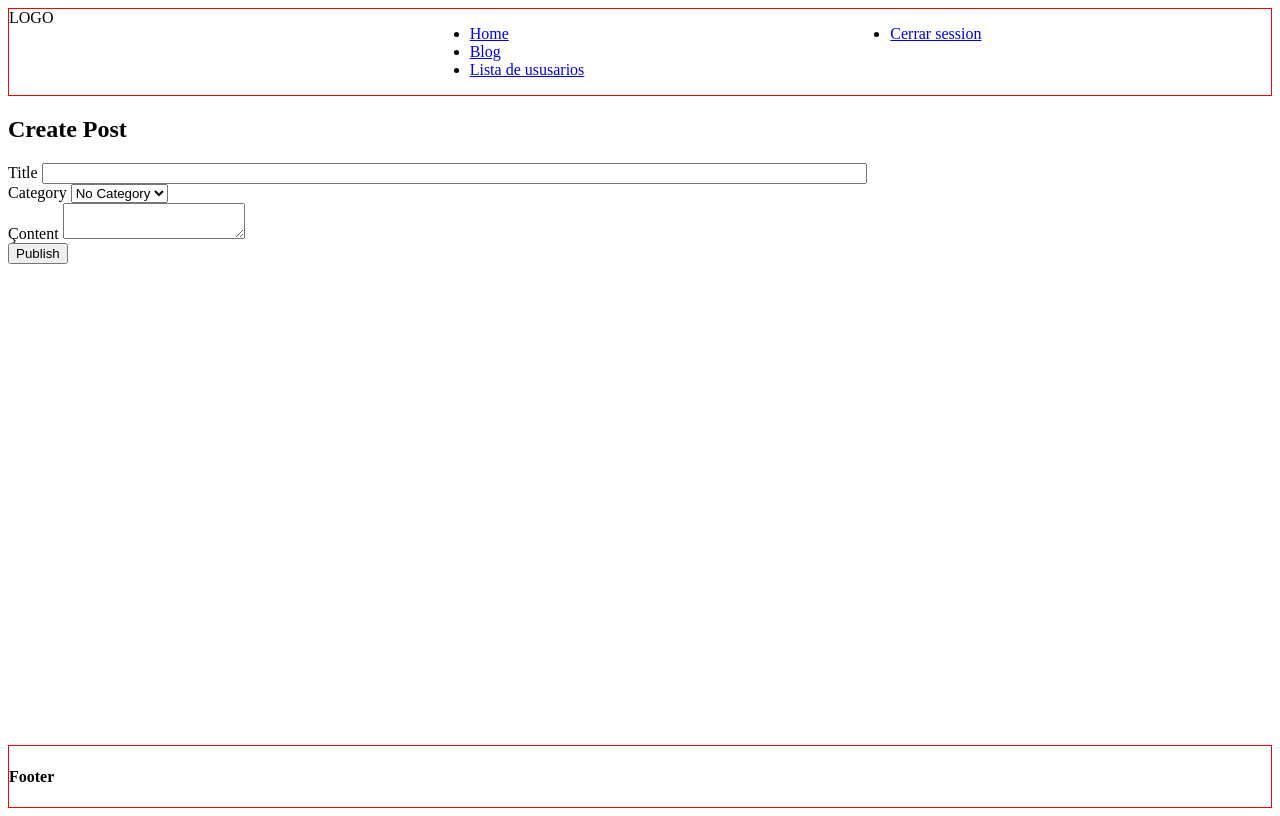
After one commit to RamconDev/flask-learning, a Flask app: page /post_create in a window 1280 px wide. The commit adds this page. Run offline with Flask 3, Linux system fonts and the light colour scheme; the visitor is signed in with stand-in values (Sample User, id 1); data that the repository does not hold is empty.

Commit message:
added a basic posts funcitionality

```diff
--- a/app/main/templates/index.html
+++ b/app/main/templates/index.html
@@ -1,3 +1,7 @@
+{% extends "base.html" %}
+
+{% block content %}
+    <div id="index">
         <h1>Main Index</h1>
         <div>
             {% with messages = get_flashed_messages() %}
@@ -10,3 +14,5 @@
             {% endif %}
             {% endwith %}
         </div>
+    </div>
+{% endblock content %}
--- a/app/main/templates/users_list.html
+++ b/app/main/templates/users_list.html
@@ -1,3 +1,6 @@
+{% extends "base.html" %}
+
+{% block content %}
     <h1>Lista de usuarios</h1>
     <div>
         <ul>
@@ -14,3 +17,4 @@
             {% endfor %}
         </ul>
     </div>
+{% endblock content %}
--- a/app/models.py
+++ b/app/models.py
@@ -30,3 +30,27 @@ class User(UserMixin, db.Model):
 @login_manager.user_loader
 def load_user(user_id):
     return db.session.get(User, int(user_id))
+
+class Category(db.Model):
+    id = db.Column(db.Integer, primary_key=True)
+    name = db.Column(db.String(64), unique=True, nullable=False)
+
+class Post(db.Model):
+    id = db.Column(db.Integer, primary_key=True)
+    title = db.Column(db.String(256), nullable=False)
+    content = db.Column(db.Text, nullable=True)
+    user_id = db.Column(db.Integer, db.ForeignKey('users.id'), nullable=False)
+    category_id = db.Column(db.Integer, db.ForeignKey('category.id'), nullable=True)
+    create_date = db.Column(db.DateTime, default=datetime.utcnow)
+    edit_date = db.Column(db.DateTime, nullable=True)
+
+    @classmethod
+    def create_post(cls, title, content, user_id, category_id=None):
+        post = cls(
+            title = title,
+            content = content,
+            user_id = user_id,
+            category_id = category_id
+        )
+
+        return post
--- /dev/null
+++ b/app/posts/__init__.py
@@ -0,0 +1,5 @@
+from flask import Blueprint
+
+posts_bp = Blueprint('posts', __name__, template_folder='templates')
+
+from app.posts import routes
--- /dev/null
+++ b/app/posts/forms.py
@@ -0,0 +1,9 @@
+from flask_wtf import FlaskForm
+from wtforms import StringField, TextAreaField, SubmitField, SelectField
+from wtforms.validators import DataRequired
+
+class CreatePostForm(FlaskForm):
+    title = StringField('Title', validators=[DataRequired()])
+    content = TextAreaField('Çontent')
+    category = SelectField('Category', coerce=int)
+    submit = SubmitField('Publish')
--- /dev/null
+++ b/app/posts/routes.py
@@ -0,0 +1,62 @@
+from app.posts import posts_bp as posts
+
+from flask import render_template, url_for, redirect, flash
+from flask_login import login_user, logout_user, login_required, current_user
+from app.posts.forms import CreatePostForm
+from app import db
+
+from app.models import Post, Category
+
+
+@posts.route('/posts_list')
+def posts_list():
+    posts = db.session.execute(
+        db.select(Post).order_by(Post.id.desc())
+    ).scalars().all()
+    return render_template('posts_list.html', posts=posts)
+
+@posts.route('/post_create', methods=['GET', 'POST'])
+@login_required
+def post_create():
+
+    form = CreatePostForm()
+
+    categories = Category.query.all()
+    form.category.choices = [(0, 'No Category')] + [(c.id, c.name) for c in categories]
+
+    if form.validate_on_submit():
+        post = Post.create_post(
+            title = form.title.data,
+            content = form.content.data,
+            user_id = current_user.id,
+            category_id = form.category.data
+        )
+        db.session.add(post)
+        db.session.commit()
+        flash("Post creado exitosamente!")
+        return redirect( url_for('posts.posts_list') )
+
+    return render_template('/create_post.html', form=form)
+
+@posts.route('/post/<int:post_id>')
+def post(post_id):
+    post = db.session.get(Post, post_id)
+    if not post:
+        flash("Post no encontrado")
+        return redirect(url_for('posts.posts_list'))
+    return render_template('post_single.html', post=post)
+
+@posts.route('/post_edit')
+def post_edit():
+    pass
+
+@posts.route('/post_delete/<int:post_id>')
+def post_delete(post_id):
+    post = db.session.get(Post, post_id)
+    if not post:
+        flash("Post no encontrado")
+        return redirect(url_for('posts.posts_list'))
+    db.session.delete(post)
+    db.session.commit()
+    flash("Post eliminado exitosamente!")
+    return redirect(url_for('posts.posts_list'))
--- /dev/null
+++ b/app/posts/templates/create_post.html
@@ -0,0 +1,35 @@
+{% extends "base.html" %}
+
+{% block content %}
+<h2>Create Post</h2>
+<div>
+    <form method="post">
+        {{ form.hidden_tag() }}
+        <div>
+            {{ form.title.label }}
+            {{ form.title(size=100) }}
+            {% for error in form.title.errors %}
+                <span style="color: red; display: block;">[{{ error }}]</span>
+            {% endfor %}
+        </div>
+        <div>
+            {{ form.category.label }}
+            {{ form.category(class="form-control") }}
+            {% for error in form.category.errors %}
+                <span style="color: red;">[{{ error }}]</span>
+            {% endfor %}
+        </div>
+
+        <div>
+            {{ form.content.label }}
+            {{ form.content }}
+            {% for error in form.content.errors %}
+                <span style="color: red; display: block;">[{{ error }}]</span>
+            {% endfor %}
+        </div>
+        <div>
+            {{ form.submit }}
+        </div>
+    </form>
+</div>
+{% endblock content %}
--- a/app/register_blueprints.py
+++ b/app/register_blueprints.py
@@ -1,3 +1,6 @@
 def register_blueprints(app):
     from app.main import main_bp
     app.register_blueprint(main_bp)
+
+    from app.posts import posts_bp
+    app.register_blueprint(posts_bp)
--- /dev/null
+++ b/app/templates/base.html
@@ -0,0 +1,21 @@
+<!DOCTYPE html>
+<html lang="en">
+<head>
+    <meta charset="UTF-8">
+    <meta name="viewport" content="width=device-width, initial-scale=1.0">
+    <title>Mi App Flask |</title>
+</head>
+<body>
+    <div class="main" style="display: grid;grid-template-rows:auto 1fr auto; min-height:100vh">
+        {% include 'nav.html' %}
+
+        <div class="wrap-content">
+            {% include 'messages.html' %}
+            {% block content %}
+            {% endblock content %}
+        </div>
+
+        {% include 'footer.html' %}
+    </div>
+</body>
+</html>
--- /dev/null
+++ b/app/templates/footer.html
@@ -0,0 +1,3 @@
+<footer style="border:1px solid red;">
+    <h4>Footer</h4>
+</footer>
--- /dev/null
+++ b/app/templates/messages.html
@@ -0,0 +1,11 @@
+<div>
+    {% with messages = get_flashed_messages() %}
+        {% if messages %}
+            <ul class="flash-messages">
+            {% for message in messages %}
+                <li>{{ message }}</li>
+            {% endfor %}
+            </ul>
+        {% endif %}
+    {% endwith %}
+</div>
--- /dev/null
+++ b/app/templates/nav.html
@@ -0,0 +1,30 @@
+<nav style="border: 1px solid red; display: grid; grid-template-columns: repeat(3,1fr);">
+    <div class="logo">
+        <span>LOGO</span>
+    </div>
+    <ul class="menu">
+        <li>
+            <a href="{{ url_for('main.index') }}">Home</a>
+        </li>
+        <li>
+            <a href="{{ url_for('posts.posts_list') }}">Blog</a>
+        </li>
+        <li>
+            <a href="{{ url_for('main.users_list') }}">Lista de ususarios</a>
+        </li>
+    </ul>
+    <ul class="login-menu">
+        {% if not current_user.is_authenticated: %}
+        <li>
+            <a href="{{ url_for('main.login') }}">Iniciar sesion</a>
+        </li>
+        <li>
+            <a href="{{ url_for('main.register') }}">Registro</a>
+        </li>
+        {% else: %}
+        <li>
+            <a href="{{ url_for('main.logout') }}">Cerrar session</a>
+        </li>
+        {% endif %}
+    </ul>
+</nav>
```
Also changed, not shown: app/main/templates/login.html (+4 -11 lines), app/main/templates/register.html (+4 -11 lines), app/posts/templates/post_single.html (added, +14 -0 lines), app/posts/templates/posts_list.html (added, +25 -0 lines), cosas_por_hacer.txt (added, +13 -0 lines), migrations/versions/af159b4549f1_creacion_modelos_category_y_posts.py (added, +46 -0 lines). Lines whose indentation alone changed are shown as unchanged.
